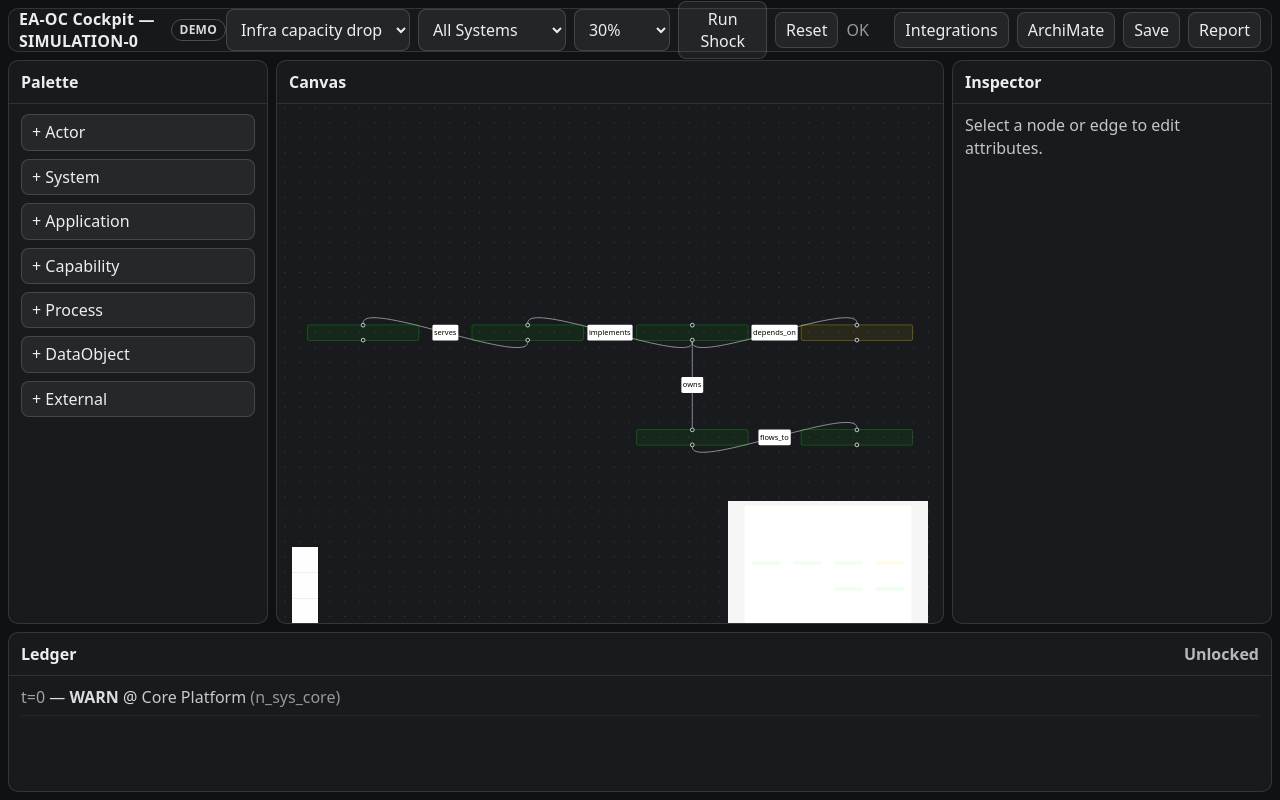
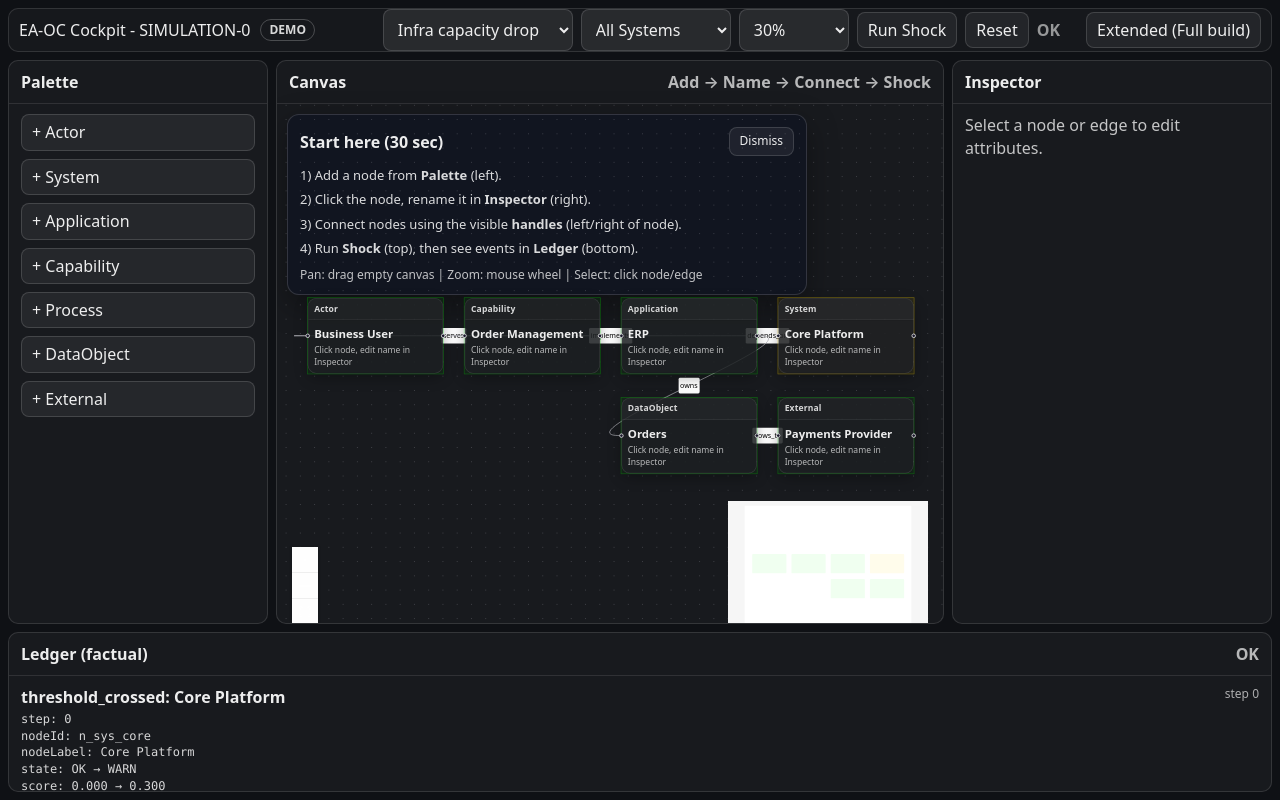
Before and after one commit to alexanderyashin/ea-oc-extension, a React (Vite) app in the folder apps/cockpit/: page / in a window 1280 px wide. Both pictures are taken after a click on the button "Run Shock". Built offline with nearby package versions, Linux system fonts and the light colour scheme.

Commit message:
COCKPIT: recover build (sanitize css, fix quotes) + add start hints + emap0 node

```diff
--- a/apps/cockpit/src/App.css
+++ b/apps/cockpit/src/App.css
@@ -40,20 +40,79 @@
   display: flex;
   align-items: center;
   justify-content: space-between;
-  padding: 0 10px;
+  padding: 6px 10px;
   border-radius: 10px;
   border: 1px solid rgba(255, 255, 255, 0.12);
   background: rgba(255, 255, 255, 0.03);
 }
 
-.topbar .title {
+.titleBlock {
+  display: flex;
+  flex-direction: column;
+  gap: 2px;
+  min-width: 420px;
+}
+
+.titleRow {
+  display: flex;
+  gap: 10px;
+  align-items: center;
+}
+
+.titleMain {
+  font-weight: 800;
+  letter-spacing: 0.2px;
+}
+
+.titleSub {
+  font-size: 12px;
+  opacity: 0.86;
+  display: flex;
+  gap: 8px;
+  align-items: center;
+  flex-wrap: wrap;
+}
+
+.dot {
+  opacity: 0.55;
+}
+
+.tag {
+  opacity: 0.9;
   font-weight: 700;
-  letter-spacing: 0.2px;
+}
+
+.pill {
+  font-size: 12px;
+  font-weight: 800;
+  padding: 2px 8px;
+  border-radius: 999px;
+  border: 1px solid rgba(255, 255, 255, 0.25);
+  opacity: 0.95;
 }
 
 .topbar .actions {
   display: flex;
   gap: 8px;
+}
+
+.statusPill {
+  font-size: 12px;
+  font-weight: 800;
+  padding: 4px 10px;
+  border-radius: 999px;
+  border: 1px solid rgba(255, 255, 255, 0.22);
+  background: rgba(255, 255, 255, 0.06);
+}
+
+.statusPill.isStop {
+  border-color: rgba(255, 0, 0, 0.55);
+  background: rgba(255, 0, 0, 0.10);
+}
+
+.statusPill.isOk {
+  border-color: rgba(0, 255, 0, 0.35);
+  background: rgba(0, 255, 0, 0.06);
 }
 
 .btn {
@@ -67,6 +126,11 @@
 
 .btn:hover {
   background: rgba(255, 255, 255, 0.09);
+}
+
+.btnSmall {
+  padding: 5px 10px;
+  font-size: 12px;
 }
 
 .left {
@@ -86,6 +150,38 @@
 .rfWrap {
   width: 100%;
   height: 100%;
+  position: relative;
+}
+
+/* Inputs / selects (contrast + selected state) */
+.input {
+  width: 100%;
+  padding: 8px 10px;
+  border-radius: 8px;
+  border: 1px solid rgba(255, 255, 255, 0.14);
+  background: rgba(255, 255, 255, 0.06);
+  color: rgba(255, 255, 255, 0.92);
+}
+
+select.input {
+  background-color: rgba(255, 255, 255, 0.08);
+}
+
+select.input option {
+  background: #121521;
+  color: rgba(255, 255, 255, 0.92);
+}
+
+.input:focus {
+  outline: 2px solid rgba(255, 255, 255, 0.18);
+  outline-offset: 1px;
+}
+
+/* Inspector key-value grid */
+.kv {
+  display: grid;
+  grid-template-columns: 90px 1fr;
+  gap: 8px;
 }
 
 /* Modal */
@@ -121,18 +217,68 @@
   color: rgba(255, 255, 255, 0.85);
 }
 
-.kv {
-  display: grid;
-  grid-template-columns: 90px 1fr;
-  gap: 8px;
-  align-items: center;
+/* Start-here hint overlay */
+.hintOverlay {
+  position: absolute;
+  inset: 10px;
+  pointer-events: none;
+  display: flex;
+  justify-content: flex-start;
+  align-items: flex-start;
 }
 
-.input {
-  width: 100%;
-  padding: 8px 10px;
-  border-radius: 8px;
+.hintCard {
+  pointer-events: auto;
+  width: min(520px, 92%);
+  border-radius: 12px;
   border: 1px solid rgba(255, 255, 255, 0.14);
-  background: rgba(255, 255, 255, 0.06);
-  color: rgba(255, 255, 255, 0.92);
+  background: rgba(18, 21, 33, 0.92);
+  padding: 12px 12px 10px 12px;
+  box-shadow: 0 10px 30px rgba(0, 0, 0, 0.35);
 }
+
+.hintList {
+  margin-top: 10px;
+  display: flex;
+  flex-direction: column;
+  gap: 6px;
+  opacity: 0.92;
+  font-size: 13px;
+}
+
+.hintFoot {
+  margin-top: 10px;
+  opacity: 0.72;
+  font-size: 12px;
+}
+
+/* Custom node visuals */
+.emap0Node {
+  width: 190px;
+  border-radius: 12px;
+  border: 1px solid rgba(255, 255, 255, 0.18);
+  background: rgba(255, 255, 255, 0.03);
+  overflow: hidden;
+}
+
+.emap0Node.isSelected {
+  border-color: rgba(255, 255, 255, 0.34);
+  box-shadow: 0 0 0 2px rgba(255, 255, 255, 0.10);
+}
+
+.emapName {
+  font-weight: 800;
+  margin-bottom: 4px;
+}
+
+.emapHint {
+  font-size: 11px;
+  opacity: 0.68;
+}
+
+.emapHandle {
+  width: 10px;
+  height: 10px;
+  border: 1px solid rgba(255, 255, 255, 0.35);
+  background: rgba(255, 255, 255, 0.10);
+}
--- a/apps/cockpit/src/App.tsx
+++ b/apps/cockpit/src/App.tsx
@@ -1,7 +1,7 @@
 import "./App.css";
 import "@xyflow/react/dist/style.css";
 
-import { useCallback } from "react";
+import { useCallback, useMemo } from "react";
 import {
   ReactFlow,
   Background,
@@ -17,6 +17,8 @@ import { Palette } from "./ui/Palette";
 import { Inspector } from "./ui/Inspector";
 import { Ledger } from "./ui/Ledger";
 import { StubModal } from "./ui/StubModal";
+import { StartHereHints } from "./ui/StartHereHints";
+import { Emap0Node } from "./ui/nodes/Emap0Node";
 
 export default function App() {
   const nodes = useGraphStore((s) => s.nodes);
@@ -37,17 +39,27 @@ export default function App() {
   const onNodeClick: NodeMouseHandler<RfNode> = (_, n) => selectNode(n.id);
   const onEdgeClick: EdgeMouseHandler<RfEdge> = (_, e) => selectEdge(e.id);
 
+  const nodeTypes = useMemo(() => ({ emap0: Emap0Node }), []);
+
   return (
     <div className="cockpit">
       <TopBar />
       <Palette />
 
       <div className="panel center">
-        <div className="panelHeader">Canvas</div>
+        <div className="panelHeader">
+          <div>Canvas</div>
+          <div style={{ opacity: 0.75, fontWeight: 600 }}>
+            Add → Name → Connect → Shock
+          </div>
+        </div>
+
         <div className="rfWrap">
+          <StartHereHints />
           <ReactFlow<RfNode, RfEdge>
             nodes={nodes}
             edges={edges}
+            nodeTypes={nodeTypes}
             onNodesChange={onNodesChange}
             onEdgesChange={onEdgesChange}
             onConnect={onConnect}
--- a/apps/cockpit/src/store/graph.store.ts
+++ b/apps/cockpit/src/store/graph.store.ts
@@ -15,7 +15,14 @@ import { EMAP0_NODE_KINDS, type Emap0NodeKind } from "../model/emap0.profile";
 import type { JsonValue } from "../model/canonical";
 
 import { simulateShock } from "../compute/simulate";
-import type { LedgerEvent, NodeState, ShockIntensity, ShockScope, ShockType, SimConfig } from "../compute/types";
+import type {
+  LedgerEvent,
+  NodeState,
+  ShockIntensity,
+  ShockScope,
+  ShockType,
+  SimConfig,
+} from "../compute/types";
 
 export type CanonicalData = {
   id: string;
@@ -34,6 +41,7 @@ type Selected =
 function toRfNodes(): RfNode[] {
   return SEED_GRAPH_EMAP0.nodes.map((n) => ({
     id: n.id as unknown as string,
+    type: "emap0",
     position: { x: n.pos?.x ?? 0, y: n.pos?.y ?? 0 },
     data: {
       id: n.id as unknown as string,
@@ -54,19 +62,38 @@ function toRfEdges(): RfEdge[] {
   }));
 }
 
+// Session-deterministic ids (stable within one app session / hot run).
+let __idCounter = 0;
 function nextId(prefix: string): string {
-  return `${prefix}_${Date.now()}_${Math.floor(Math.random() * 1e6)}`;
+  __idCounter += 1;
+  return `${prefix}_${__idCounter}`;
 }
 
 function stateStyle(s: NodeState | undefined): RfNode["style"] | undefined {
-  // Keep it simple: border + subtle background.
-  // No deps, no custom node types.
   if (!s) return undefined;
 
-  if (s === "OK") return { border: "1px solid rgba(0,255,0,0.28)", background: "rgba(0,255,0,0.06)" };
-  if (s === "WARN") return { border: "1px solid rgba(255,215,0,0.35)", background: "rgba(255,215,0,0.08)" };
-  if (s === "RED") return { border: "1px solid rgba(255,80,80,0.45)", background: "rgba(255,80,80,0.10)" };
-  return { border: "2px solid rgba(255,0,0,0.85)", background: "rgba(255,0,0,0.14)" }; // STOP
+  if (s === "OK") {
+    return {
+      border: "1px solid rgba(0,255,0,0.28)",
+      background: "rgba(0,255,0,0.06)",
+    };
+  }
+  if (s === "WARN") {
+    return {
+      border: "1px solid rgba(255,215,0,0.35)",
+      background: "rgba(255,215,0,0.08)",
+    };
+  }
+  if (s === "RED") {
+    return {
+      border: "1px solid rgba(255,80,80,0.45)",
+      background: "rgba(255,80,80,0.10)",
+    };
+  }
+  return {
+    border: "2px solid rgba(255,0,0,0.85)",
+    background: "rgba(255,0,0,0.14)",
+  }; // STOP
 }
 
 export interface GraphState {
@@ -75,9 +102,12 @@ export interface GraphState {
 
   selected: Selected;
 
-  modal: null | "integrations" | "archimate" | "save" | "report";
+  modal: null | "integrations" | "archimate" | "save" | "report" | "extended";
+  paletteKinds: readonly string[];
 
-  paletteKinds: readonly string[];
+  // Session-only UX hints
+  showHints: boolean;
+  dismissHints: () => void;
 
   // Simulation slice (SIMULATION-0)
   simConfig: SimConfig;
@@ -100,7 +130,6 @@ export interface GraphState {
   openModal: (m: NonNullable<GraphState["modal"]>) => void;
   closeModal: () => void;
 
-  // Simulation actions
   setShockType: (t: ShockType) => void;
   setShockScope: (s: ShockScope) => void;
   setShockIntensity: (i: ShockIntensity) => void;
@@ -115,10 +144,11 @@ export const useGraphStore = create<GraphState>((set, get) => ({
   selected: { type: "none" },
 
   modal: null,
-
   paletteKinds: EMAP0_NODE_KINDS,
 
-  // SIMULATION-0 defaults
+  showHints: true,
+  dismissHints: () => set({ showHints: false }),
+
   simConfig: { shockType: "infra_capacity_drop", scope: "all_systems", intensity: 0.3 },
   simLocked: false,
   nodeStates: {},
@@ -152,11 +182,12 @@ export const useGraphStore = create<GraphState>((set, get) => ({
       const id = nextId("n");
       const node: RfNode = {
         id,
-        position: { x: 80 + Math.random() * 240, y: 80 + Math.random() * 200 },
+        type: "emap0",
+        position: { x: 120 + Math.random() * 420, y: 120 + Math.random() * 280 },
         data: {
           id,
           kind,
-          attrs: { name: `${kind} ${id.slice(-4)}` },
+          attrs: { name: `${kind} ${id}` },
         },
         draggable: true,
       };
@@ -170,6 +201,7 @@ export const useGraphStore = create<GraphState>((set, get) => ({
   updateSelectedNodeName: (name) => {
     const sel = get().selected;
     if (sel.type !== "node") return;
+
     set((s) => ({
       nodes: s.nodes.map((n) => {
         if (n.id !== sel.id) return n;
@@ -178,6 +210,7 @@ export const useGraphStore = create<GraphState>((set, get) => ({
           data: {
             ...n.data,
             attrs: {
+              ...(n.data.attrs ?? {}),
               name,
             },
           },
@@ -189,7 +222,6 @@ export const useGraphStore = create<GraphState>((set, get) => ({
   openModal: (m) => set({ modal: m }),
   closeModal: () => set({ modal: null }),
 
-  // SIMULATION-0 setters (blocked when STOP locked)
   setShockType: (t) => {
     if (get().simLocked) return;
     set((s) => ({ simConfig: { ...s.simConfig, shockType: t } }));
@@ -216,7 +248,6 @@ export const useGraphStore = create<GraphState>((set, get) => ({
       selectedNodeId
     );
 
-    // Apply node styles based on nodeStates
     set((st) => ({
       simLocked: res.stop,
       nodeStates: res.nodeStates,
@@ -229,7 +260,6 @@ export const useGraphStore = create<GraphState>((set, get) => ({
   },
 
   resetShock: () => {
-    // Reset visuals + ledger + lock
     set((st) => ({
       simLocked: false,
       nodeStates: {},
--- a/apps/cockpit/src/ui/Ledger.tsx
+++ b/apps/cockpit/src/ui/Ledger.tsx
@@ -1,53 +1,125 @@
+import { useMemo } from "react";
 import { useGraphStore } from "../store/graph.store";
-import type { LedgerEvent } from "../compute/types";
+import type { LedgerEvent, NodeState } from "../compute/types";
 
-function renderEvent(e: LedgerEvent) {
-  if (e.type === "info") {
-    return (
-      <div>
-        <span style={{ opacity: 0.7 }}>t={e.step}</span> — {e.message}
-      </div>
-    );
+function fmtState(s: NodeState): string {
+  return s;
+}
+
+function fmtNum(n: number): string {
+  // keep readable, stable
+  return Number.isFinite(n) ? n.toFixed(3) : String(n);
+}
+
+function renderTitle(e: LedgerEvent): string {
+  switch (e.type) {
+    case "threshold_crossed":
+      return `threshold_crossed: ${e.nodeLabel}`;
+    case "info":
+      return "info";
+    case "global_stop":
+      return "global_stop";
+    default: {
+      const _exhaustive: never = e;
+      return String(_exhaustive);
+    }
   }
+}
 
-  if (e.type === "global_stop") {
-    return (
-      <div style={{ fontWeight: 700 }}>
-        <span style={{ opacity: 0.7 }}>t={e.step}</span> — GLOBAL STOP: {e.reason}
-      </div>
-    );
+function renderBody(e: LedgerEvent): string {
+  switch (e.type) {
+    case "threshold_crossed":
+      return [
+        `step: ${e.step}`,
+        `nodeId: ${e.nodeId}`,
+        `nodeLabel: ${e.nodeLabel}`,
+        `state: ${fmtState(e.prev)} → ${fmtState(e.threshold)}`,
+        `score: ${fmtNum(e.scorePrev)} → ${fmtNum(e.scoreNext)}`,
+      ].join("\n");
+    case "info":
+      return `step: ${e.step}\n${e.message}`;
+    case "global_stop":
+      return `step: ${e.step}\nreason: ${e.reason}`;
+    default: {
+      const _exhaustive: never = e;
+      return String(_exhaustive);
+    }
   }
+}
 
-  // threshold_crossed
-  return (
-    <div>
-      <span style={{ opacity: 0.7 }}>t={e.step}</span> —{" "}
-      <span style={{ fontWeight: 700 }}>{e.threshold}</span>{" "}
-      @ <span style={{ opacity: 0.9 }}>{e.nodeLabel}</span>{" "}
-      <span style={{ opacity: 0.65 }}>({e.nodeId})</span>
-    </div>
-  );
+function eventKey(e: LedgerEvent, idx: number): string {
+  // LedgerEvent has no id; construct a stable-ish key from content + index
+  // (index makes duplicates safe while keeping React happy)
+  switch (e.type) {
+    case "threshold_crossed":
+      return `tc:${e.step}:${e.nodeId}:${e.prev}:${e.threshold}:${idx}`;
+    case "info":
+      return `info:${e.step}:${e.message}:${idx}`;
+    case "global_stop":
+      return `stop:${e.step}:${e.reason}:${idx}`;
+    default: {
+      const _exhaustive: never = e;
+      return `x:${String(_exhaustive)}:${idx}`;
+    }
+  }
 }
 
 export function Ledger() {
   const ledger = useGraphStore((s) => s.ledger);
   const simLocked = useGraphStore((s) => s.simLocked);
 
+  const items = useMemo(() => ledger.slice().reverse(), [ledger]);
+
   return (
     <div className="panel bottom">
-      <div className="panelHeader">
-        <div>Ledger</div>
-        <div style={{ opacity: 0.75, fontWeight: 600 }}>{simLocked ? "STOP (locked)" : "Unlocked"}</div>
+      <div
+        className="panelHeader"
+        style={{ display: "flex", justifyContent: "space-between", gap: 12 }}
+      >
+        <div>Ledger (factual)</div>
+        <div style={{ opacity: 0.75, fontWeight: 700 }}>
+          {simLocked ? "STOP locked" : "OK"}
+        </div>
       </div>
 
-      <div className="panelBody" style={{ opacity: 0.92 }}>
-        {ledger.length === 0 ? (
-          <div style={{ opacity: 0.75 }}>Ledger empty. Run Shock to produce factual events.</div>
+      <div className="panelBody" style={{ overflow: "auto" }}>
+        {items.length === 0 ? (
+          <div style={{ opacity: 0.8 }}>
+            No events yet. Add nodes, connect them, then run Shock.
+          </div>
         ) : (
           <div style={{ display: "flex", flexDirection: "column", gap: 6 }}>
-            {ledger.map((e, idx) => (
-              <div key={idx} style={{ borderBottom: "1px solid rgba(255,255,255,0.06)", paddingBottom: 6 }}>
-                {renderEvent(e)}
+            {items.map((e, idx) => (
+              <div
+                key={eventKey(e, idx)}
+                style={{
+                  paddingBottom: 6,
+                  borderBottom: "1px solid rgba(255,255,255,0.06)",
+                }}
+              >
+                <div
+                  style={{
+                    display: "flex",
+                    justifyContent: "space-between",
+                    gap: 10,
+                  }}
+                >
+                  <div style={{ fontWeight: 800 }}>{renderTitle(e)}</div>
+                  <div style={{ opacity: 0.7, fontSize: 12 }}>step {e.step}</div>
+                </div>
+
+                <div
+                  style={{
+                    opacity: 0.9,
+                    marginTop: 2,
+                    whiteSpace: "pre-wrap",
+                    fontFamily:
+                      'ui-monospace, SFMono-Regular, Menlo, Monaco, Consolas, "Liberation Mono", "Courier New", monospace',
+                    fontSize: 12,
+                  }}
+                >
+                  {renderBody(e)}
+                </div>
               </div>
             ))}
           </div>
--- /dev/null
+++ b/apps/cockpit/src/ui/StartHereHints.tsx
@@ -0,0 +1,36 @@
+import { useGraphStore } from "../store/graph.store";
+
+export function StartHereHints() {
+  const showHints = useGraphStore((s) => s.showHints);
+  const dismiss = useGraphStore((s) => s.dismissHints);
+  const nodes = useGraphStore((s) => s.nodes);
+
+  if (!showHints) return null;
+
+  const hasAnyNode = nodes.length > 0;
+
+  return (
+    <div className="hintOverlay">
+      <div className="hintCard">
+        <div style={{ display: "flex", justifyContent: "space-between", gap: 12, alignItems: "center" }}>
+          <div style={{ fontWeight: 800 }}>Start here (30 sec)</div>
+          <button className="btn btnSmall" onClick={dismiss} title="Dismiss (session only)">
+            Dismiss
+          </button>
+        </div>
+
+        <div className="hintList" style={{ marginTop: 10, display: "flex", flexDirection: "column", gap: 6 }}>
+          <div>1) Add a node from <b>Palette</b> (left).</div>
+          <div>2) Click the node, rename it in <b>Inspector</b> (right).</div>
+          <div>3) Connect nodes using the visible <b>handles</b> (left/right of node).</div>
+          <div>4) Run <b>Shock</b> (top), then see events in <b>Ledger</b> (bottom).</div>
+          {!hasAnyNode && <div style={{ opacity: 0.8 }}>(Tip: start with any kind — it’s a shell.)</div>}
+        </div>
+
+        <div className="hintFoot" style={{ marginTop: 10, opacity: 0.8 }}>
+          Pan: drag empty canvas | Zoom: mouse wheel | Select: click node/edge
+        </div>
+      </div>
+    </div>
+  );
+}
--- a/apps/cockpit/src/ui/TopBar.tsx
+++ b/apps/cockpit/src/ui/TopBar.tsx
@@ -17,7 +17,7 @@ export function TopBar() {
   return (
     <div className="topbar">
       <div className="title" style={{ display: "flex", gap: 10, alignItems: "center" }}>
-        <span>EA-OC Cockpit — SIMULATION-0</span>
+        <span>EA-OC Cockpit - SIMULATION-0</span>
         {IS_DEMO ? (
           <span
             title="Public demo (partial). Full-only capabilities are gated."
@@ -82,29 +82,15 @@ export function TopBar() {
             Reset
           </button>
 
-          {simLocked ? (
-            <span style={{ opacity: 0.9, fontWeight: 700 }}>STOP</span>
-          ) : (
-            <span style={{ opacity: 0.6 }}>OK</span>
-          )}
+          <span style={{ opacity: simLocked ? 0.95 : 0.6, fontWeight: 700 }}>
+            {simLocked ? "STOP" : "OK"}
+          </span>
         </div>
 
         <div style={{ width: 10 }} />
 
-        <button className="btn" onClick={() => openModal("integrations")} title="Integrations (gated in demo)">
-          Integrations
-        </button>
-
-        <button className="btn" onClick={() => openModal("archimate")} title="Profile switching (gated in demo)">
-          ArchiMate
-        </button>
-
-        <button className="btn" onClick={() => openModal("save")} title="Save/Export (gated in demo)">
-          Save
-        </button>
-
-        <button className="btn" onClick={() => openModal("report")} title="Report/Export (gated in demo)">
-          Report
+        <button className="btn" onClick={() => openModal("integrations")} title="Extended (gated in demo)">
+          Extended (Full build)
         </button>
       </div>
     </div>
--- /dev/null
+++ b/apps/cockpit/src/ui/nodes/Emap0Node.tsx
@@ -0,0 +1,75 @@
+import type { CSSProperties } from "react";
+import { Handle, Position, type NodeProps } from "@xyflow/react";
+import type { CanonicalData } from "../../store/graph.store";
+
+type Styles = {
+  root: CSSProperties;
+  header: CSSProperties;
+  body: CSSProperties;
+};
+
+function classifyColors(kind: string): { headerBg: string; bodyBg: string } {
+  const k = kind.toLowerCase();
+
+  if (k.includes("actor") || k.includes("human")) {
+    return { headerBg: "rgba(255,255,255,0.06)", bodyBg: "rgba(255,255,255,0.03)" };
+  }
+  if (k.includes("service") || k.includes("app") || k.includes("system")) {
+    return { headerBg: "rgba(255,255,255,0.07)", bodyBg: "rgba(255,255,255,0.035)" };
+  }
+  if (k.includes("data") || k.includes("store") || k.includes("db")) {
+    return { headerBg: "rgba(255,255,255,0.065)", bodyBg: "rgba(255,255,255,0.032)" };
+  }
+  return { headerBg: "rgba(255,255,255,0.055)", bodyBg: "rgba(255,255,255,0.03)" };
+}
+
+export function Emap0Node(props: NodeProps) {
+  const data = props.data as CanonicalData | undefined;
+
+  const kind = String(data?.kind ?? "node");
+  const name = String((data?.attrs as any)?.name ?? "");
+
+  const tint = classifyColors(kind);
+
+  const styles: Styles = {
+    root: {
+      borderRadius: 12,
+      border: "1px solid rgba(255,255,255,0.14)",
+      overflow: "hidden",
+      minWidth: 180,
+      boxShadow: "0 6px 20px rgba(0,0,0,0.30)",
+      background: "rgba(20,22,26,0.85)",
+    },
+    header: {
+      padding: "6px 8px",
+      borderBottom: "1px solid rgba(255,255,255,0.10)",
+      fontSize: 12,
+      fontWeight: 900,
+      letterSpacing: 0.2,
+      opacity: 0.9,
+      background: tint.headerBg,
+    },
+    body: {
+      padding: "8px 8px 6px 8px",
+      background: tint.bodyBg,
+    },
+  };
+
+  return (
+    <div className="emap0Node" title="Drag to move. Use handles to connect." style={styles.root}>
+      <Handle type="target" position={Position.Left} className="emapHandle" />
+
+      <div style={styles.header}>{kind}</div>
+      <div style={styles.body}>
+        <div className="emapName" style={{ fontWeight: 800 }}>
+          {name || "(unnamed)"}
+        </div>
+        <div className="emapHint" style={{ opacity: 0.75, fontSize: 12, marginTop: 2 }}>
+          Click node, edit name in Inspector
+        </div>
+      </div>
+
+      <Handle type="source" position={Position.Right} className="emapHandle" />
+    </div>
+  );
+}
```
Also changed, not shown: apps/cockpit/src/ui/Inspector.tsx (+7 -5 lines), apps/cockpit/src/main.tsx (line endings or trailing spaces), apps/cockpit/src/ui/Palette.tsx (line endings or trailing spaces).
